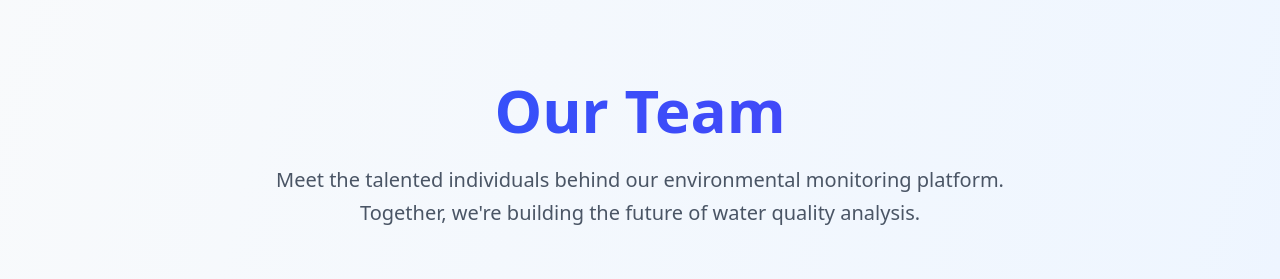
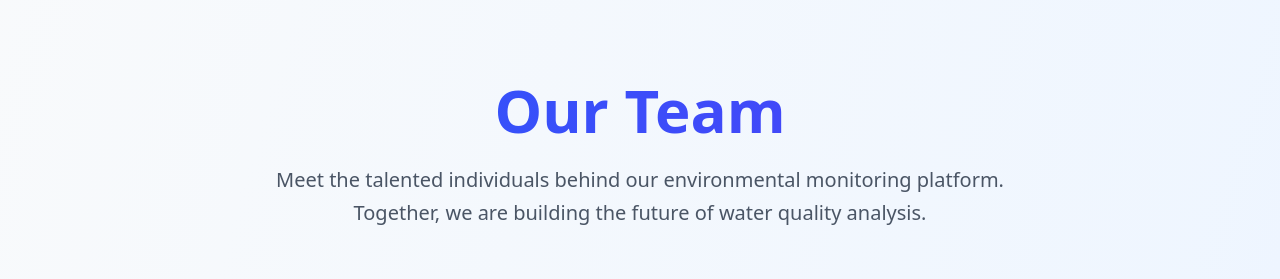
Before and after one commit to Team-ALPHABETxD/sih_workspace, a Next.js app in the folder frontend/: page /team in a window 1280 px wide. Shown: the top 279 px of the page. Built offline with nearby package versions, Linux system fonts and the light colour scheme.

Commit message:
'Update' page.tsx

```diff
--- a/frontend/app/team/page.tsx
+++ b/frontend/app/team/page.tsx
@@ -114,7 +114,7 @@ export default function TeamPage() {
             </h1>
             <p className="text-xl text-gray-600 max-w-3xl mx-auto leading-relaxed">
               Meet the talented individuals behind our environmental monitoring platform.
-              Together, we're building the future of water quality analysis.
+              Together, we are building the future of water quality analysis.
             </p>
           </motion.div>
         </div>
@@ -199,7 +199,7 @@ export default function TeamPage() {
               Our Collective Impact
             </h2>
             <p className="text-xl text-blue-100">
-              Together, we've built something remarkable
+              Together, we had built something remarkable
             </p>
           </div>
 
@@ -237,7 +237,7 @@ export default function TeamPage() {
               Ready to Join Our Mission?
             </h2>
             <p className="text-lg text-gray-600 mb-8">
-              We're always looking for passionate individuals who want to make a difference
+              We are always looking for passionate individuals who want to make a difference
               in environmental protection and data science.
             </p>
             <div className="flex flex-col sm:flex-row gap-4 justify-center">
```
